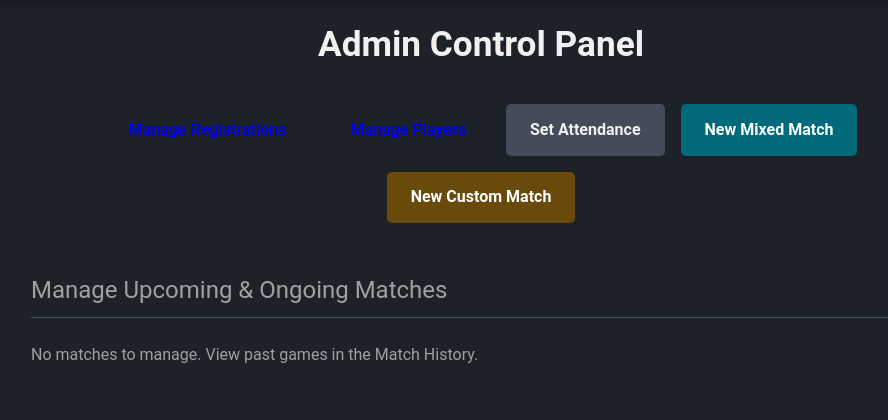
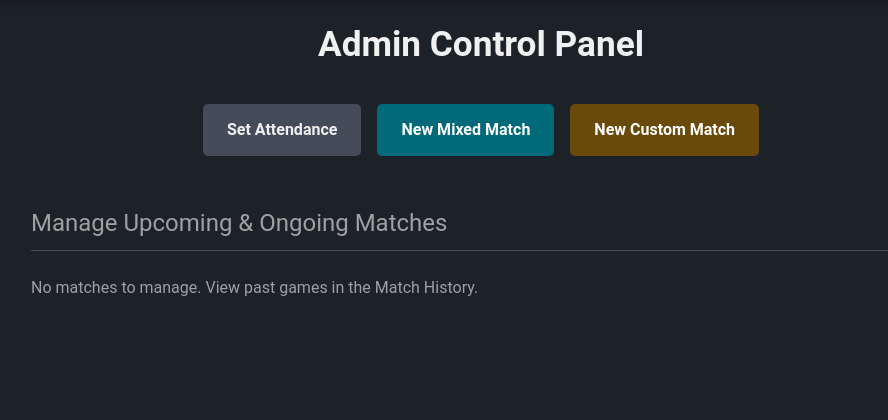
Before and after one commit to jpmahinay/smashers-webapp, a Flask app: page /admin in a window 1280 px wide. Shown: the part 68-488 px from the top of the page, without its empty margins (159-1047 px from the left). Run offline with Flask 3, Linux system fonts and the light colour scheme; the visitor is signed in with stand-in values (Sample User, id 1).

Commit message:
Update admin_dashboard.html

```diff
--- a/backend/templates/admin_dashboard.html
+++ b/backend/templates/admin_dashboard.html
@@ -4,8 +4,6 @@
     <div class="admin-header">
         <h2>Admin Control Panel</h2>
         <div class="admin-actions">
-            <a href="{{ url_for('manage_registrations') }}" class="btn btn-warning">Manage Registrations</a>
-            <a href="{{ url_for('manage_players') }}" class="btn btn-danger">Manage Players</a>
             <a href="{{ url_for('attendance') }}" class="btn btn-secondary">Set Attendance</a>
             <a href="{{ url_for('create_match') }}" class="btn btn-primary">New Mixed Match</a>
             <a href="{{ url_for('create_custom_match') }}" class="btn btn-tertiary">New Custom Match</a>
```
Lines whose indentation alone changed are shown as unchanged.
